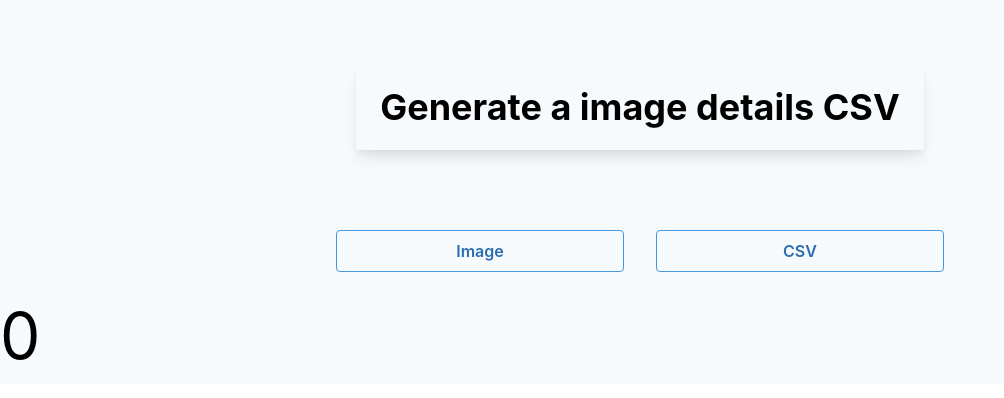
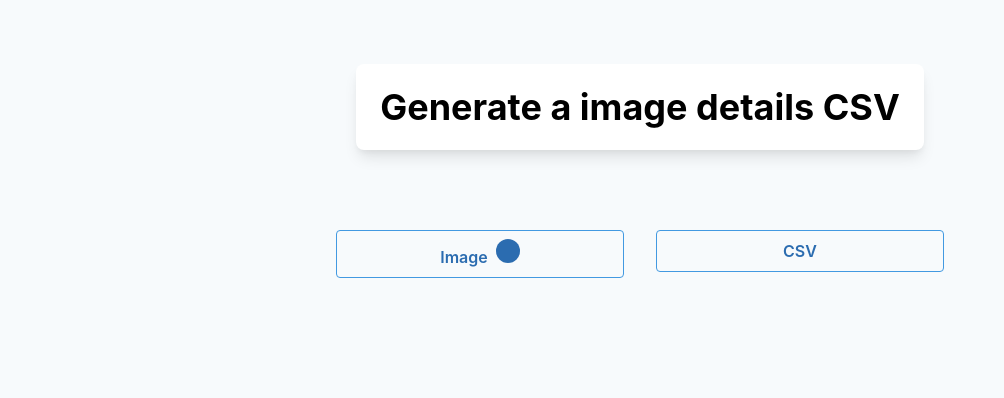
Before and after one commit to jaronchan/img-details-csv-generator, a Next.js app: page / in a window 1280 px wide. Shown: the top 398 px of the page, without its empty margins (0-1004 px from the left). Built offline with nearby package versions, Linux system fonts and the light colour scheme.

Commit message:
Implement file appending and count

```diff
--- a/components/common/Card.tsx
+++ b/components/common/Card.tsx
@@ -1,7 +1,9 @@
 export const Card = (props) => {
   return (
     <div className="flex z-10 align-center justify-center">
-      <div className={`${props.className} rounded overflow-hidden shadow-lg`}>
+      <div
+        className={`${props.className} rounded-lg overflow-hidden shadow-lg bg-white`}
+      >
         <div className="px-6 py-4">{props.children}</div>
       </div>
     </div>
--- a/components/common/UploadButton.tsx
+++ b/components/common/UploadButton.tsx
@@ -1,12 +1,12 @@
-import { MouseEvent } from "react";
+import { MouseEvent, ReactNode } from "react";
 
 export type UploadButtonType = "image" | "csv";
 
 export const UploadButton = ({
-  type,
+  children,
   handleOnClick,
 }: {
-  type: UploadButtonType;
+  children: ReactNode;
   handleOnClick: (event: MouseEvent<HTMLButtonElement>) => void;
 }) => {
   return (
@@ -15,7 +15,7 @@ export const UploadButton = ({
       className="bg-transparent hover:bg-blue-500 text-blue-700 font-semibold hover:text-white py-2 px-4 border border-blue-500 hover:border-transparent rounded w-full"
       onClick={handleOnClick}
     >
-      {type === "image" ? "Image" : "CSV"}
+      {children}
     </button>
   );
 };
--- a/components/files/ImageUploadButton.tsx
+++ b/components/files/ImageUploadButton.tsx
@@ -1,10 +1,14 @@
 import { useRef } from "react";
 import { UploadButton } from "../common/UploadButton";
-import { useDispatchImages } from "../../contexts/images/ImagesState";
+import {
+  useDispatchImages,
+  useImages,
+} from "../../contexts/images/ImagesState";
 
 import { ImageFile } from "../../contexts/images/ImageFile";
 
 export const ImageUploadButton = () => {
+  const imagesState = useImages();
   const dispatch = useDispatchImages();
 
   const hiddenFileInput = useRef(null);
@@ -42,7 +46,17 @@ export const ImageUploadButton = () => {
         onChange={uploadImageFiles}
         style={{ display: "none" }}
       />
-      <UploadButton type="image" handleOnClick={handleButtonClick} />
+      <UploadButton handleOnClick={handleButtonClick}>
+        Image
+        <span
+          className="inline-flex rounded-full bg-blue-700 w-6 h-6 text-white text-xs items-center justify-center"
+          style={{ marginLeft: "0.5rem" }}
+        >
+          {imagesState.imageFiles.length == 0
+            ? null
+            : imagesState.imageFiles.length}
+        </span>
+      </UploadButton>
     </div>
   );
 };
--- a/contexts/images/ImagesState.tsx
+++ b/contexts/images/ImagesState.tsx
@@ -20,7 +20,7 @@ const ImagesDispatchContext = createContext(
 const reducer = (state: ImagesState, action: ImagesAction) => {
   switch (action.type) {
     case "UPLOAD":
-      return { imageFiles: action.payload };
+      return { imageFiles: state.imageFiles.concat(action.payload) };
     case "RESET":
       return { imageFiles: [] };
     default:
--- a/pages/index.tsx
+++ b/pages/index.tsx
@@ -7,15 +7,13 @@ import { ImageUploadButton } from "../components/files/ImageUploadButton";
 import { useImages } from "../contexts/images/ImagesState";
 
 export default function Home() {
-  const imagesState = useImages();
-  console.log(imagesState.imageFiles);
   return (
     <div>
       <Head>
         <title>Image Details Generator</title>
         <link rel="shortcut icon" href="/favicon.ico" />
       </Head>
-      <div className="none:container bg-gray-100">
+      <div className="none:container">
         <Hero>
           <Card className="max-w-2xl">
             <h1 className="text-4xl font-bold">Generate a image details CSV</h1>
@@ -27,12 +25,10 @@ export default function Home() {
             <ImageUploadButton />
           </div>
           <div className="w-1/4 m-4">
-            <UploadButton type="csv" handleOnClick={() => {}} />
+            <UploadButton handleOnClick={() => {}}>CSV</UploadButton>
           </div>
           <div className="w-1/4 m-4"></div>
         </div>
-
-        <div className="text-6xl">{imagesState.imageFiles.length}</div>
       </div>
     </div>
   );
--- a/styles/globals.css
+++ b/styles/globals.css
@@ -1,5 +1,6 @@
 html,
 body {
+  background-color: #f7fafc;
   padding: 0;
   margin: 0;
   font-family: -apple-system, BlinkMacSystemFont, Segoe UI, Roboto, Oxygen,
```
